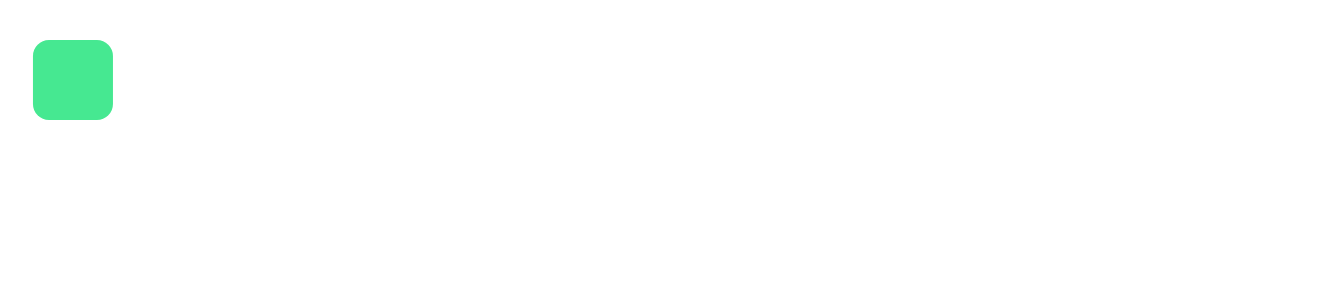
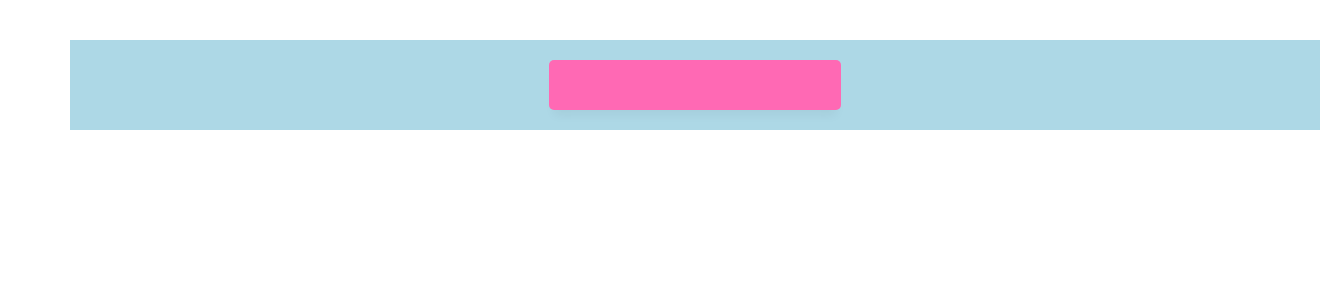
Before and after one commit to SamuelNjenga/ui-animations, a React (Create React App) app: page / in a window 1280 px wide. Shown: the top 300 px of the page, 1320 px wide, since content can reach past the window. Built offline with nearby package versions, Linux system fonts and the light colour scheme.

Commit message:
feat: create useChain directory and add ChainComponet.js, data.js and styles.module.css

```diff
--- a/src/App.js
+++ b/src/App.js
@@ -1,11 +1,11 @@
 import React from "react";
 
-import BackwardsCompatability from "./imperatives/BackwardsCompatability";
+import ChainComponent from "./useChain/ChainComponent";
 
 const App = () => {
   return (
     <div style={{ marginLeft: "70px", marginTop: "40px" }}>
-      <BackwardsCompatability />
+      <ChainComponent />
     </div>
   );
 };
--- /dev/null
+++ b/src/useChain/ChainComponent.js
@@ -0,0 +1,61 @@
+import React, { useState } from "react";
+
+import {
+  useTransition,
+  useSpring,
+  useChain,
+  config,
+  animated,
+  useSpringRef,
+} from "@react-spring/web";
+
+import { data } from "./data";
+import styles from "./styles.module.css";
+
+function ChainComponent() {
+  const [open, set] = useState(false);
+
+  const springApi = useSpringRef();
+  const { size, ...rest } = useSpring({
+    ref: springApi,
+    config: config.stiff,
+    from: { size: "20%", background: "hotpink" },
+    to: {
+      size: open ? "100%" : "20%",
+      background: open ? "white" : "hotpink",
+    },
+  });
+
+  const transApi = useSpringRef();
+  const transition = useTransition(open ? data : [], {
+    ref: transApi,
+    trail: 400 / data.length,
+    from: { opacity: 0, scale: 0 },
+    enter: { opacity: 1, scale: 1 },
+    leave: { opacity: 0, scale: 0 },
+  });
+
+  // This will orchestrate the two animations above, comment the last arg and it creates a sequence
+  useChain(open ? [springApi, transApi] : [transApi, springApi], [
+    0,
+    open ? 0.1 : 0.6,
+  ]);
+
+  return (
+    <div className={styles.wrapper}>
+      <animated.div
+        style={{ ...rest, width: size, height: size }}
+        className={styles.container}
+        onClick={() => set((open) => !open)}
+      >
+        {transition((style, item) => (
+          <animated.div
+            className={styles.item}
+            style={{ ...style, background: item.css }}
+          />
+        ))}
+      </animated.div>
+    </div>
+  );
+}
+export default ChainComponent;
--- /dev/null
+++ b/src/useChain/data.js
@@ -0,0 +1,87 @@
+// Gradients taken from: https://webgradients.com/
+export const data = [
+  {
+    name: "Rare Wind",
+    description: "#a8edea → #fed6e3",
+    css: "linear-gradient(135deg, #a8edea 0%, #fed6e3 100%)",
+    height: 200,
+  },
+  {
+    name: "Saint Petersburg",
+    description: "#f5f7fa → #c3cfe2",
+    css: "linear-gradient(135deg, #f5f7fa 0%, #c3cfe2 100%)",
+    height: 400,
+  },
+  {
+    name: "Deep Blue",
+    description: "#e0c3fc → #8ec5fc",
+    css: "linear-gradient(135deg, #e0c3fc 0%, #8ec5fc 100%)",
+    height: 400,
+  },
+  {
+    name: "Ripe Malinka",
+    description: "#f093fb → #f5576c",
+    css: "linear-gradient(135deg, #f093fb 0%, #f5576c 100%)",
+    height: 400,
+  },
+  {
+    name: "Perfect White",
+    description: "#fdfbfb → #ebedee",
+    css: "linear-gradient(135deg, #E3FDF5 0%, #FFE6FA 100%)",
+    height: 400,
+  },
+  {
+    name: "Near Moon",
+    description: "#5ee7df → #b490ca",
+    css: "linear-gradient(135deg, #5ee7df 0%, #b490ca 100%)",
+    height: 400,
+  },
+  {
+    name: "Wild Apple",
+    description: "#d299c2 → #fef9d7",
+    css: "linear-gradient(135deg, #d299c2 0%, #fef9d7 100%)",
+    height: 200,
+  },
+  {
+    name: "Ladoga Bottom",
+    description: "#ebc0fd → #d9ded8",
+    css: "linear-gradient(135deg, #ebc0fd 0%, #d9ded8 100%)",
+    height: 400,
+  },
+  {
+    name: "Sunny Morning",
+    description: "#f6d365 → #fda085",
+    css: "linear-gradient(135deg, #f6d365 0%, #fda085 100%)",
+    height: 200,
+  },
+  {
+    name: "Lemon Gate",
+    description: "#96fbc4 → #f9f586",
+    css: "linear-gradient(135deg, #96fbc4 0%, #f9f586 100%)",
+    height: 400,
+  },
+  {
+    name: "Salt Mountain",
+    description: " #FFFEFF → #D7FFFE",
+    css: "linear-gradient(135deg, #FFFEFF 0%, #D7FFFE 100%)",
+    height: 200,
+  },
+  {
+    name: "New York",
+    description: " #fff1eb → #ace0f9",
+    css: "linear-gradient(135deg, #fff1eb 0%, #ace0f9 100%)",
+    height: 400,
+  },
+  {
+    name: "Soft Grass",
+    description: " #c1dfc4 → #deecdd",
+    css: "linear-gradient(135deg, #c1dfc4 0%, #deecdd 100%)",
+    height: 400,
+  },
+  {
+    name: "Japan Blush",
+    description: " #ddd6f3 → #faaca8",
+    css: "linear-gradient(135deg, #ddd6f3 0%, #faaca8 100%, #faaca8 100%)",
+    height: 200,
+  },
+];
--- /dev/null
+++ b/src/useChain/styles.module.css
@@ -0,0 +1,30 @@
+.wrapper {
+  width: 100%;
+  height: 100%;
+  background: lightblue;
+  padding: 20px;
+  display: flex;
+  align-items: center;
+  justify-content: center;
+}
+
+.container {
+  position: relative;
+  display: grid;
+  grid-template-columns: repeat(4, minmax(100px, 1fr));
+  grid-gap: 25px;
+  padding: 25px;
+  background: white;
+  border-radius: 5px;
+  cursor: pointer;
+  box-shadow: 0px 10px 10px -5px rgba(0, 0, 0, 0.05);
+  will-change: width, height;
+}
+
+.item {
+  width: 100%;
+  height: 100%;
+  background: white;
+  border-radius: 5px;
+  will-change: transform, opacity;
+}
```
